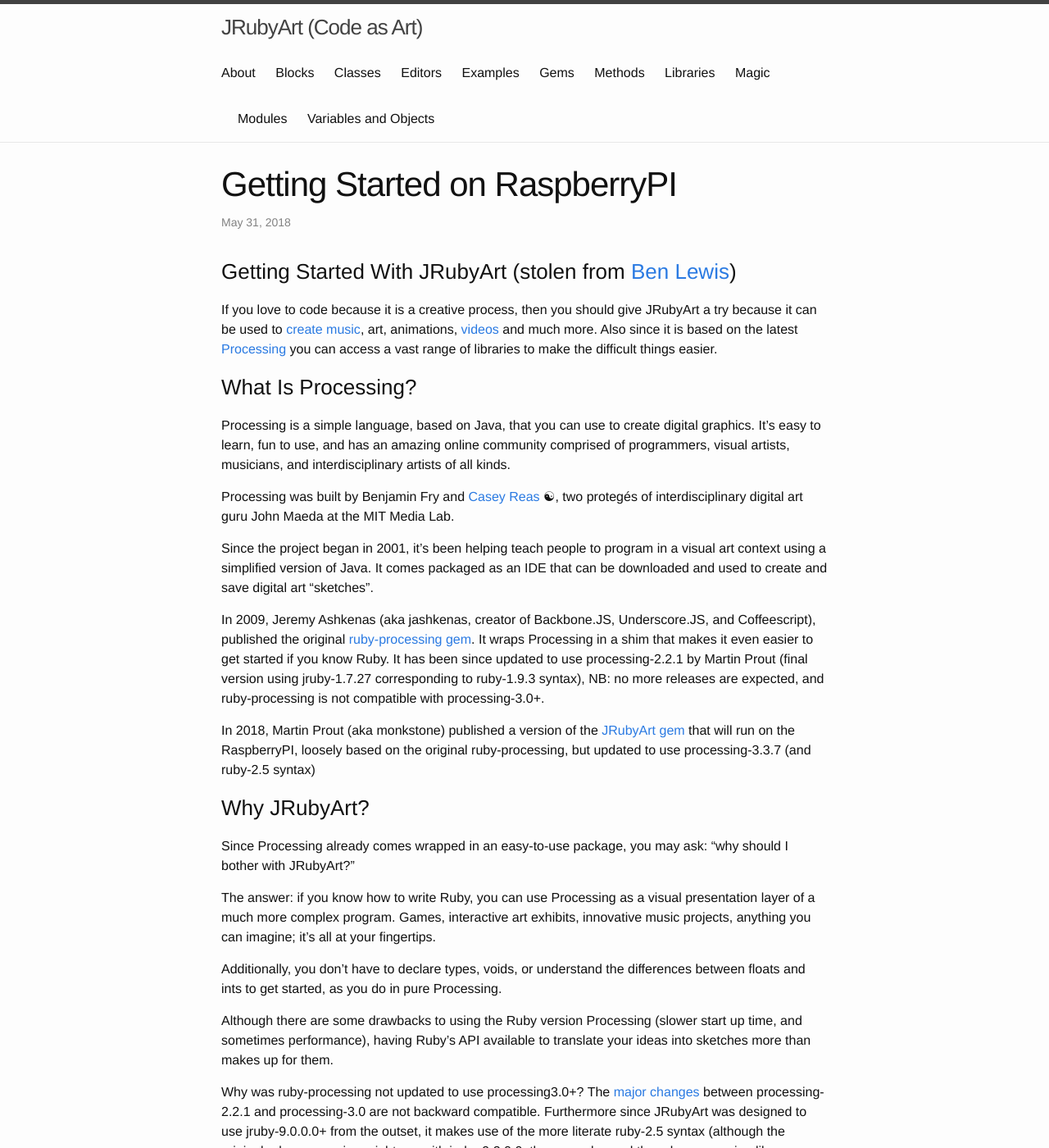
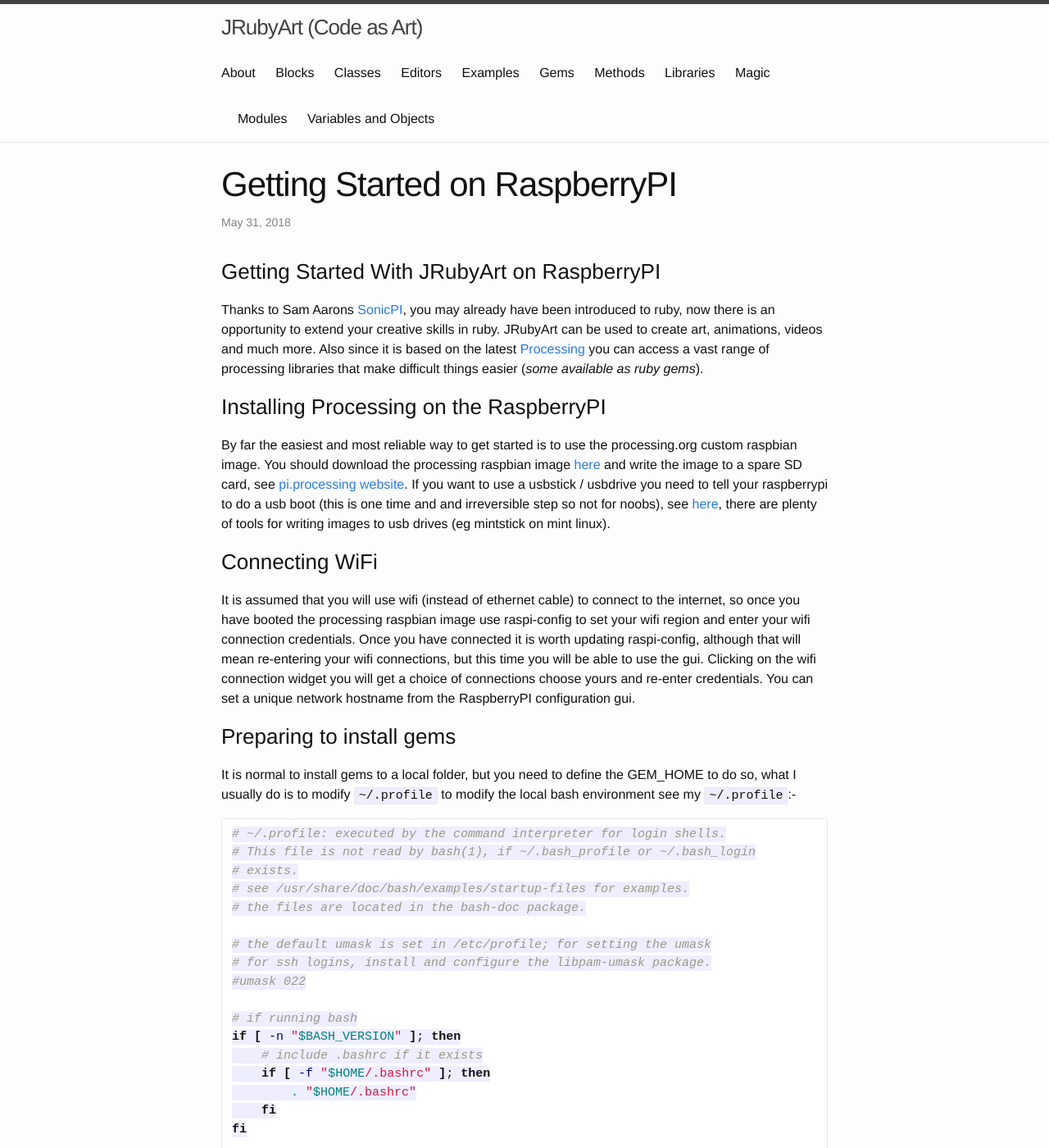
Before and after one commit to ruby-processing/JRubyArt, a Jekyll site: the page built from _posts/2015-11-21-getting_started_raspberrypi.md, in a window 1280 px wide and 1400 px high. Shown: the whole window at 82% size. Built offline with Jekyll 4.4.1, drawn with Linux system fonts in a browser that asks for light colours; some of the changed text lies outside the part shown.

Commit message:
better message

````diff
--- a/_posts/2015-11-21-getting_started_raspberrypi.md
+++ b/_posts/2015-11-21-getting_started_raspberrypi.md
@@ -6,66 +6,116 @@
 permalink: /raspberrypi_started/
 ---
 
-### Getting Started With JRubyArt (stolen from [Ben Lewis][ben]) ###
+### Getting Started With JRubyArt on RaspberryPI ###
 
-If you love to code because it is a creative process, then you should give JRubyArt a try because it can be used to [create music][sound], art, animations, [videos][video] and much more. Also since it is based on the latest [Processing][processing] you can access a vast range of libraries to make the difficult things easier.
+Thanks to Sam Aarons [SonicPI][sonic_pi], you may already have been introduced to ruby, now there is an opportunity to extend your creative skills in ruby.
+JRubyArt can be used to create art, animations, videos and much more. Also since it is based on the latest [Processing][processing] you can access a vast range of processing libraries that make difficult things easier (_some available as ruby gems_).
 
-### What Is Processing? ###
+### Installing Processing on the RaspberryPI ###
 
-Processing is a simple language, based on Java, that you can use to create digital graphics. It's easy to learn, fun to use, and has an amazing online community comprised of programmers, visual artists, musicians, and interdisciplinary artists of all kinds.
+By far the easiest and most reliable way to get started is to use the processing.org custom raspbian image. You should download the processing raspbian image [here][image] and write the image to a spare SD card, see [pi.processing website][website]. If you want to use a usbstick / usbdrive you need to tell your raspberrypi to do a usb boot (this is one time and and irreversible step so not for noobs), see [here][usbstick], there are plenty of tools for writing images to usb drives (eg mintstick on mint linux).
 
-Processing was built by Benjamin Fry and [Casey Reas][casey] ☯, two protegés of interdisciplinary digital art guru John Maeda at the MIT Media Lab.
+### Connecting WiFi ###
 
-Since the project began in 2001, it's been helping teach people to program in a visual art context using a simplified version of Java. It comes packaged as an IDE that can be downloaded and used to create and save digital art “sketches”.
+It is assumed that you will use wifi (instead of ethernet cable) to connect to the internet, so once you have booted the processing raspbian image use raspi-config to set your wifi region and enter your wifi connection credentials. Once you have connected it is worth updating raspi-config, although that will mean re-entering your wifi connections, but this time you will be able to use the gui. Clicking on the wifi connection widget you will get a choice of connections choose yours and re-enter credentials. You can set a unique network hostname from the RaspberryPI configuration gui.
 
-In 2009, Jeremy Ashkenas (aka jashkenas, creator of Backbone.JS, Underscore.JS, and Coffeescript), published the original [ruby-processing gem][gem]. It wraps Processing in a shim that makes it even easier to get started if you know Ruby. It has been since updated to use processing-2.2.1 by Martin Prout (final version using jruby-1.7.27 corresponding to ruby-1.9.3 syntax), NB: no more releases are expected, and ruby-processing is not compatible with processing-3.0+.
+### Preparing to install gems ###
 
-In 2018, Martin Prout (aka monkstone) published a version of the [JRubyArt gem][jrubyart] that will run on the RaspberryPI, loosely based on the original ruby-processing, but updated to use processing-3.3.7 (and ruby-2.5 syntax)
+It is normal to install gems to a local folder, but you need to define the GEM_HOME to do so, what I usually do is to modify `~/.profile` to modify the local bash environment see my `~/.profile`:-
 
-### Why JRubyArt? ###
+```bash
+# ~/.profile: executed by the command interpreter for login shells.
+# This file is not read by bash(1), if ~/.bash_profile or ~/.bash_login
+# exists.
+# see /usr/share/doc/bash/examples/startup-files for examples.
+# the files are located in the bash-doc package.
 
-Since Processing already comes wrapped in an easy-to-use package, you may ask: "why should I bother with JRubyArt?"
+# the default umask is set in /etc/profile; for setting the umask
+# for ssh logins, install and configure the libpam-umask package.
+#umask 022
 
-The answer: if you know how to write Ruby, you can use Processing as a visual presentation layer of a much more complex program. Games, interactive art exhibits, innovative music projects, anything you can imagine; it's all at your fingertips.
+# if running bash
+if [ -n "$BASH_VERSION" ]; then
+    # include .bashrc if it exists
+    if [ -f "$HOME/.bashrc" ]; then
+	. "$HOME/.bashrc"
+    fi
+fi
 
-Additionally, you don't have to declare types, voids, or understand the differences between floats and ints to get started, as you do in pure Processing.
+# set PATH so it includes user's private bin if it exists
+if [ -d "$HOME/bin" ] ; then
+    PATH="$HOME/bin:$PATH"
+fi
 
-Although there are some drawbacks to using the Ruby version Processing (slower start up time, and sometimes performance), having Ruby's API available to translate your ideas into sketches more than makes up for them.
+export GEM_HOME="/home/pi/.gem/ruby/2.3.0"
+export GEM_PATH="/home/pi/.gem/ruby/2.3.0"
+export PATH="${PATH}:${GEM_PATH}/bin"
+```
 
-Why was ruby-processing not updated to use processing3.0+? The [major changes][changes] between processing-2.2.1 and processing-3.0 are not backward compatible. Furthermore since JRubyArt was designed to use jruby-9.0.0.0+ from the outset, it makes use of the more literate ruby-2.5 syntax (although the original ruby-processing might run with jruby-9.2.0.0, the examples and the ruby-processing library are all based on ruby-1.9.3 syntax).
+Note this profile is not immediately available to your `shell` but you could do `source ~/.profile` to make it so or re-boot.
+NB: be very careful here an invalid `.profile` may prevent you from logging into raspberrypi.
 
-### Pure JRubyArt Setup RaspberryPI ###
-
-The easiest way to get started is use the pi.processing image on RaspberryPI (preferably mode 3B+) see [pi.processing website][website] for instructions. Before you start in earnest it is good to avoid unnecessary document builds so create `.gemrc` with following content:-
+It is also worth creating a `~/.gemrc` if only to avoid downloading unnecessary gem documentation (wastes time, and takes up space)
 
 ```yaml
 ---
-  gem: -no-documents
+  gem:
+    -no-document
 ```
 
-You should probably do `gem update --system`
+You should then do a gem system update:-
+
 ```bash
-sudo gem update --system
+sudo gem system --update
 ```
+Now you are ready to install JRubyArt
 
-Install JRubyArt
+### Installing JRubyArt ###
 
 ```bash
 gem install jruby_art
+k9 --install # should create config.yml for you since JRubyArt-1.5.0
+# also installs JRuby-Complete and examples in ~/k9_samples
+k9 --check
 ```
-Install samples and jruby-complete
+The k9 --check should pass with `PROCESSING_ROOT: "/usr/local/lib/processing-3.3.7"` and `JRUBY: false`
+
+With this configuration JRubyArt _knows_ where to locate processing jars, and that we wish to JRubyComplete, rather than an installed JRuby.
+
+Now you are good to go `cd k9_samples` and `rake` to start a sequential demo of some sketches (_NB: some won't work on raspberrypi_), closing one sketch starts another.
+
+### Creating your own sketches ###
+
+It makes sense to create a directory in which to create your sketches, the you can use `k9 --create` tool to make your own
 
 ```bash
-k9 --install
+mkdir my_sketches
+cd my_sketches
+k9 --create my_sketch 300 300
 ```
+This creates a blank sketch `my_sketch.rb` which is also a valid sketch (can be run) but is not too interesting. I suggest using vim as your JRubyArt editor, but you could use geany. Actually the simplest sketch you could create with JRubyArt is just one line (similar to SonicPI and vanilla processing) here is an example:-
 
-To check config do
+```ruby
+background 200, 0, 0
+```
+Have fun exploring!!!
 
-```bash
-k9 --check
-```
+### Some gems to install ###
 
+rubocop ..._static code analysis_
+
+[wordcram](https://github.com/ruby-processing/WordCram/)
+
+[toxiclibs](https://github.com/ruby-processing/toxicgem/)
+
+[geomerative](https://ruby-processing.github.io/geomerativegem/)
+
+[sonic_pi]:https://sonic-pi.net/
 [website]:https://pi.processing.org/get-started/
+[usbstick]:https://www.raspberrypi.org/documentation/hardware/raspberrypi/bootmodes/msd.md
+
+
+[image]:https://github.com/processing/processing/releases/download/processing-0264-3.3.7/processing-3.3.7-linux-raspbian.zip
 [api]: {{site.github.url}}/methods/processing_api
 [ben]:https://blog.engineyard.com/2015/getting-started-with-ruby-processing
 [processing]:https://processing.org/
````
